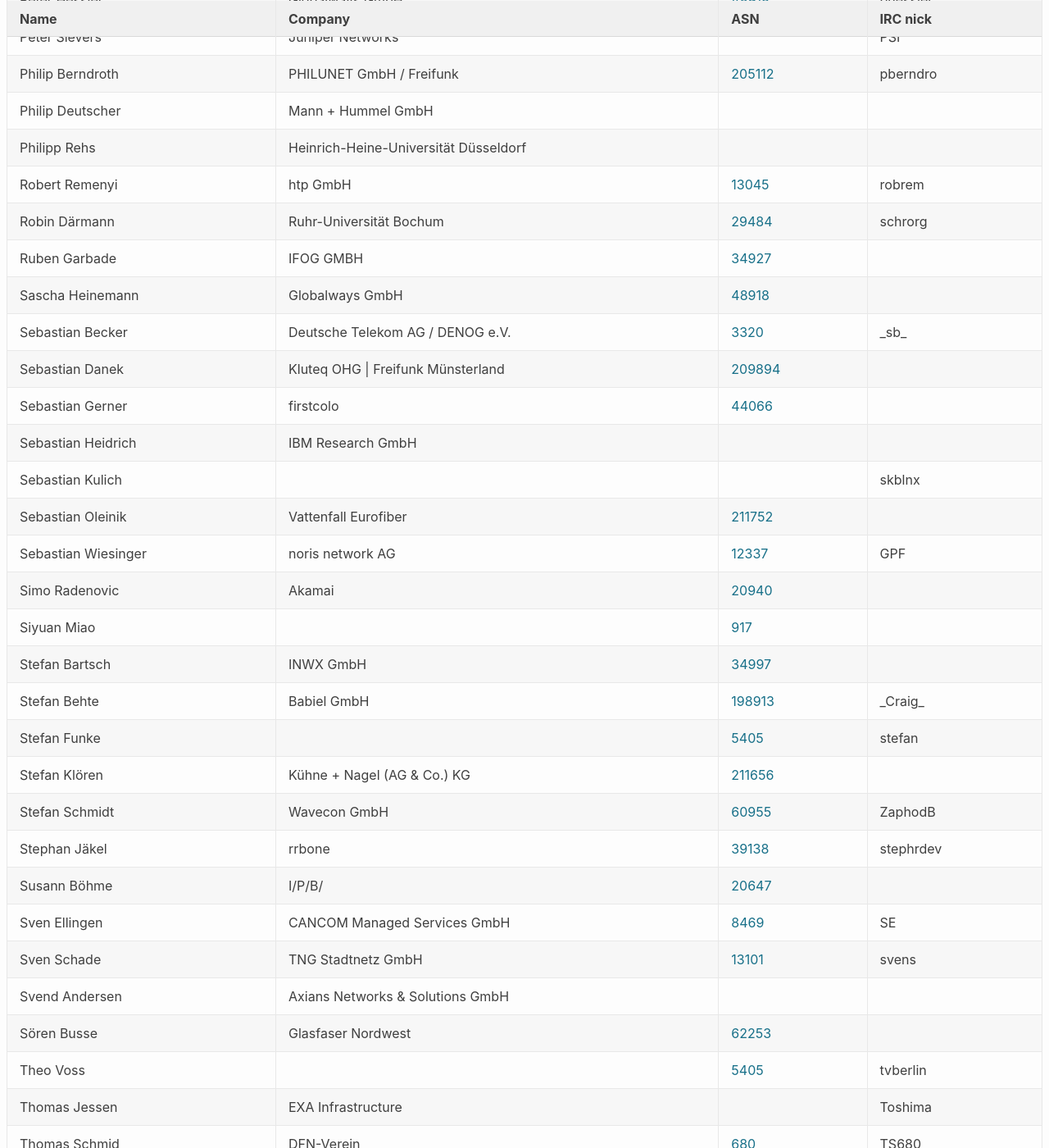
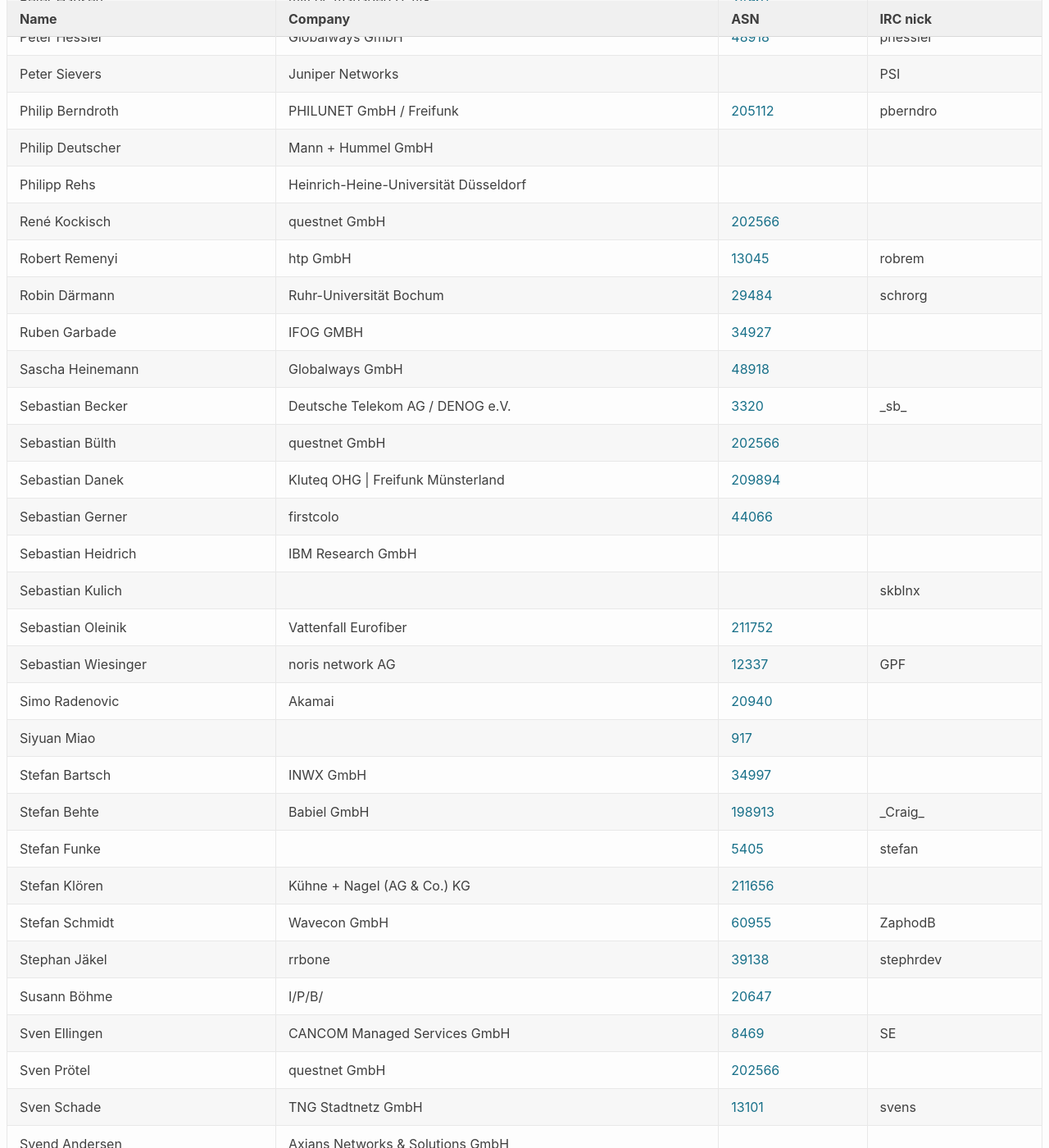
Before and after one commit to denog/pretix-attendeelist, a Jekyll site: the page built from denog15/index.md, in a window 1280 px wide and 1400 px high, scrolled down 6004 px. Shown: the whole window at 82% size. Built offline with Jekyll 4.4.1, drawn with Linux system fonts in a browser that asks for light colours; some of the changed text lies outside the part shown.

Commit message:
Latest data: Thu Aug 31 17:27:56 UTC 2023

```diff
--- a/_data/attendees_denog15_onsite.json
+++ b/_data/attendees_denog15_onsite.json
@@ -558,6 +558,12 @@
     "asn": "24940"
   },
   {
+    "name": "Mario Marinelli",
+    "company": "questnet GmbH",
+    "irc": null,
+    "asn": "202566"
+  },
+  {
     "name": "Marius Hellmann",
     "company": "Kluteq OHG | Freifunk Münsterland",
     "irc": null,
@@ -804,6 +810,12 @@
     "asn": null
   },
   {
+    "name": "René Kockisch",
+    "company": "questnet GmbH",
+    "irc": null,
+    "asn": "202566"
+  },
+  {
     "name": "Robert Remenyi",
     "company": "htp GmbH",
     "irc": "robrem",
@@ -832,6 +844,12 @@
     "company": "Deutsche Telekom AG / DENOG e.V.",
     "irc": "_sb_",
     "asn": "3320"
+  },
+  {
+    "name": "Sebastian Bülth",
+    "company": "questnet GmbH",
+    "irc": null,
+    "asn": "202566"
   },
   {
     "name": "Sebastian Danek",
@@ -942,6 +960,12 @@
     "asn": "8469"
   },
   {
+    "name": "Sven Prötel",
+    "company": "questnet GmbH",
+    "irc": null,
+    "asn": "202566"
+  },
+  {
     "name": "Sven Schade",
     "company": "TNG Stadtnetz GmbH",
     "irc": "svens",
```
